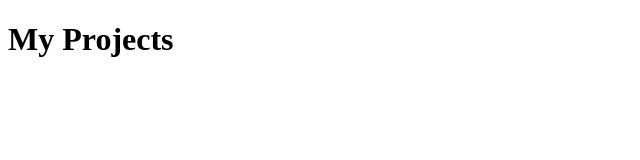
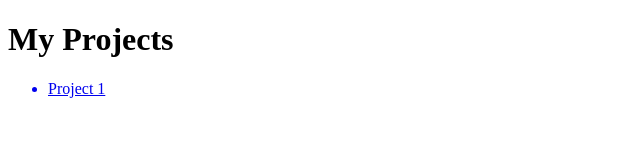
Before and after one commit to galec018/galec018.github.io, a plain HTML site: page index.html in a window 1280 px wide. Shown: the full height of the page, 0-640 px from the left. Drawn offline with Linux system fonts and the light colour scheme.

Commit message:
Update index.html

```diff
--- a/index.html
+++ b/index.html
@@ -3,12 +3,17 @@
 
 <head>
   <title>My Website</title>
-</head>
+
+  </head>
 
 <body>
 
   <h1>My Projects</h1>
 
-</body>
+  <ul>
+    <a href="Project1.html"><li>Project 1</li></a>
+  </ul>
 
-</html>
+ </body>
+
+ </html>
```
